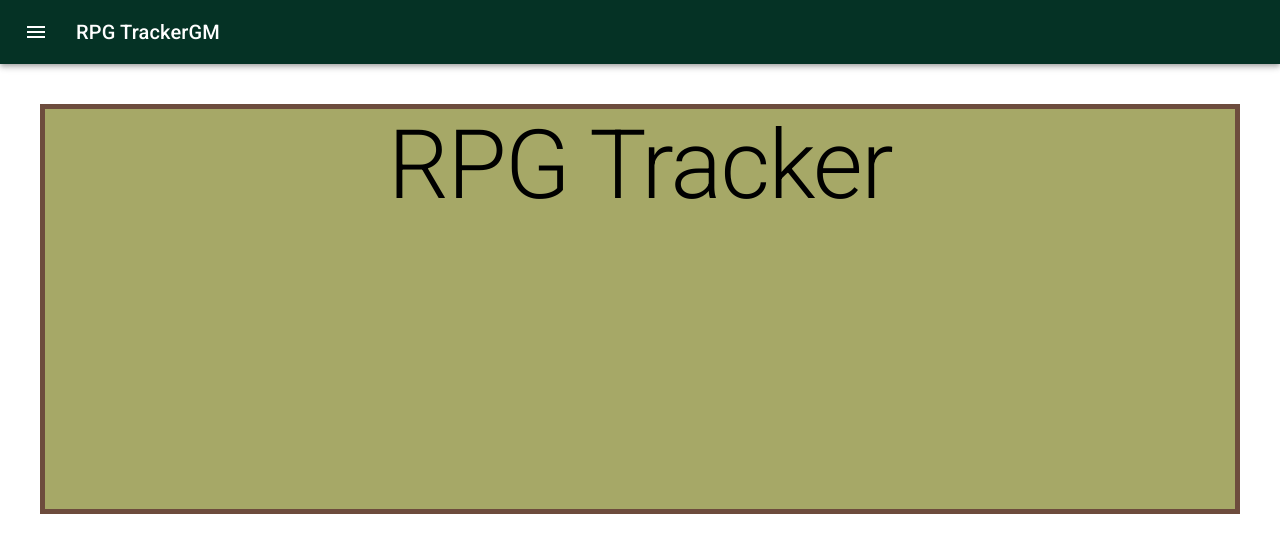
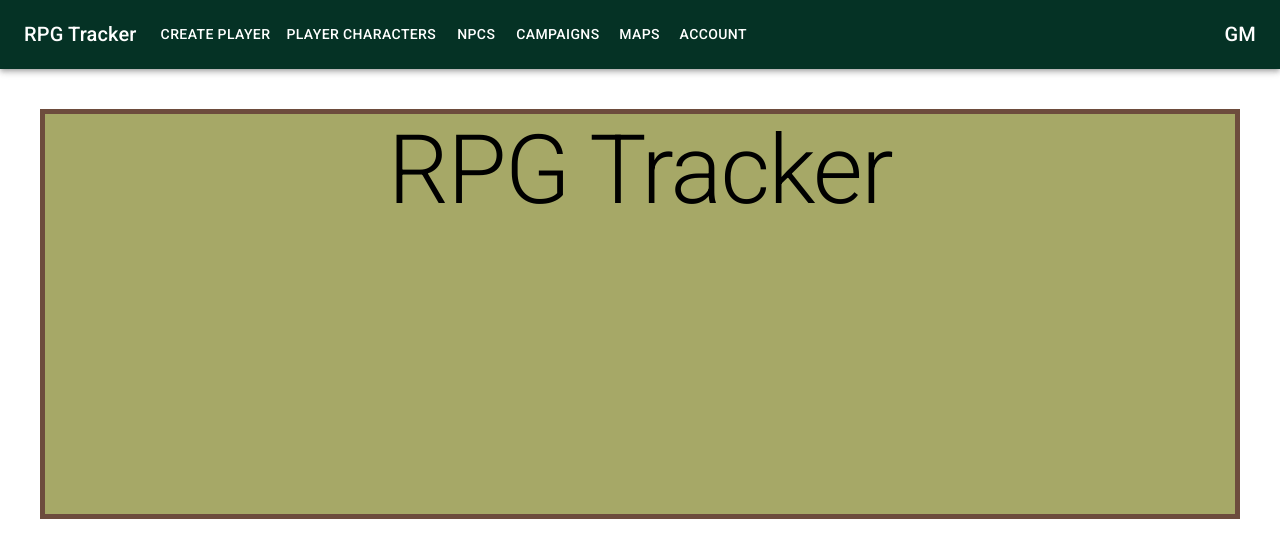
Before and after one commit to lchapmb/rpgTracker, a React (Create React App) app: page / in a window 1280 px wide. Shown: the top 558 px of the page. Built offline with nearby package versions, Linux system fonts and the light colour scheme.

Commit message:
adds pages to navbar, creates functions and states to allow responsive menus

```diff
--- a/src/components/navs/TopNav.js
+++ b/src/components/navs/TopNav.js
@@ -1,35 +1,103 @@
-import React, { useContext } from "react";
+import React, { useContext, useState } from "react";
 import Typography from "@mui/material/Typography";
 import Box from "@mui/material/Box";
 import AppBar from "@mui/material/AppBar";
 import Toolbar from "@mui/material/Toolbar";
 import IconButton from "@mui/material/IconButton";
 import MenuIcon from "@mui/icons-material/Menu";
+import Menu from "@mui/material/Menu";
+import MenuItem from "@mui/material/MenuItem";
+import Button from "@mui/material/Button";
 
 import { UserContext } from "../../App";
 
+const pages = [
+  "Create Player",
+  "Player Characters",
+  "NPCs",
+  "Campaigns",
+  "Maps",
+  "Account",
+];
+
 export default function HomePage() {
   const { userName } = useContext(UserContext);
+  const [anchorElNav, setAnchorElNav] = useState(null);
+
+  const handleOpenNavMenu = (event) => {
+    setAnchorElNav(event.currentTarget);
+  };
+
+  const handleCloseNavMenu = () => {
+    setAnchorElNav(null);
+  };
 
   return (
     <Box sx={{ flexGrow: 1 }}>
       <AppBar position="static" className="topNavAppBar">
         <Toolbar>
+          <Typography
+            variant="h6"
+            component="div"
+            noWrap
+            sx={{ mr: 2, display: { xs: "none", md: "flex" } }}
+          >
+            RPG Tracker
+          </Typography>
+
+          <Box sx={{ flexGrow: 1, display: { xs: "flex", md: "none" } }}>
             <IconButton
               size="large"
               edge="start"
               color="inherit"
-            aria-label="menu"
+              aria-label="menu-appbar"
               sx={{ mr: 2 }}
+              onClick={handleOpenNavMenu}
             >
               <MenuIcon />
             </IconButton>
-          <Typography variant="h6" component="div" sx={{ flexgrow: 1 }}>
+            <Menu
+              id="menu-appbar"
+              anchorEl={anchorElNav}
+              open={Boolean(anchorElNav)}
+              onClose={handleCloseNavMenu}
+              sx={{
+                display: { xs: "block", md: "none" },
+              }}
+            >
+              {pages.map((page) => (
+                <MenuItem key={page} onClick={handleCloseNavMenu}>
+                  <Typography textAlign="center">{page}</Typography>
+                </MenuItem>
+              ))}
+            </Menu>
+          </Box>
+
+          <Typography
+            variant="h6"
+            noWrap
+            component="div"
+            sx={{ flexGrow: 1, display: { xs: "flex", md: "none" } }}
+          >
             RPG Tracker
           </Typography>
+          <Box sx={{ flexGrow: 1, display: { xs: "none", md: "flex" } }}>
+            {pages.map((page) => (
+              <Button
+                key={page}
+                onClick={handleCloseNavMenu}
+                sx={{ my: 2, color: "white", display: "block" }}
+              >
+                {page}
+              </Button>
+            ))}
+          </Box>
+
+          <Box sx={{ flexGrow: 0 }}>
             <Typography variant="h6" component="div" sx={{ flexgrow: 1 }}>
               {userName}
             </Typography>
+          </Box>
         </Toolbar>
       </AppBar>
     </Box>
```
Lines whose indentation alone changed are shown as unchanged.
